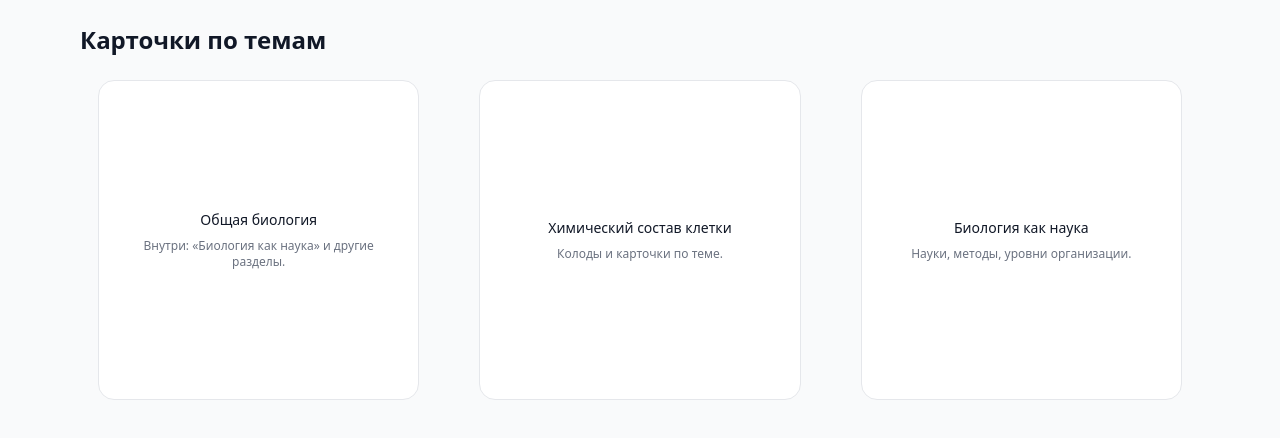
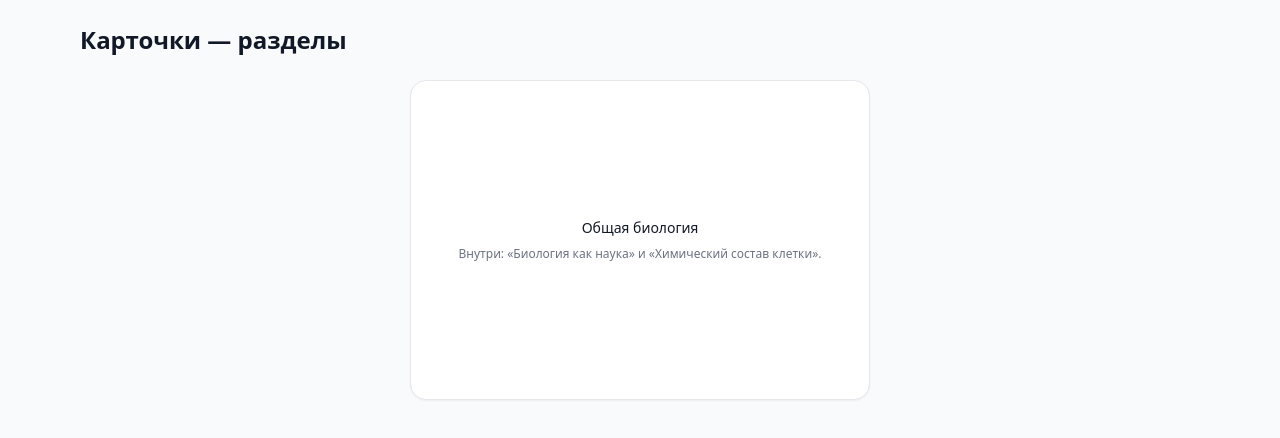
Before and after one commit to Cavor789/kursbio-flashcards, a Next.js app: page /cards in a window 1280 px wide. Shown: the top 438 px of the page. Built offline with nearby package versions, Linux system fonts and the light colour scheme.

Commit message:
Update page.tsx

```diff
--- a/app/cards/page.tsx
+++ b/app/cards/page.tsx
@@ -3,57 +3,32 @@ import Link from 'next/link';
 
 export const dynamic = 'force-dynamic';
 
+export const metadata = {
+  title: 'Карточки — Kursbio',
+  description: 'Навигация по карточкам: Общая биология.',
+};
+
 export default function CardsIndex() {
   return (
     <section className="space-y-6">
-      <h1 className="text-2xl font-semibold">Карточки по темам</h1>
+      <h1 className="text-2xl font-semibold">Карточки — разделы</h1>
 
-      <div className="grid grid-cols-1 md:grid-cols-3 gap-6 justify-items-center">
+      <div className="grid grid-cols-1 gap-6 justify-items-center">
         <Link
           href="/biology"
           className="
             w-full md:w-[90%] max-w-[460px]
             h-[40vh]
-            rounded-2xl border hover:shadow bg-white
+            rounded-2xl border bg-white shadow-sm hover:shadow-md
             transition-transform duration-300 hover:scale-[1.01]
             p-6 flex flex-col justify-center text-center
           "
         >
-          <div className="text-base md:text-sm leading-tight font-medium">Общая биология</div>
+          <div className="text-base md:text-sm leading-tight font-medium">
+            Общая биология
+          </div>
           <div className="text-sm md:text-xs text-gray-500 mt-2 leading-snug">
-            Внутри: «Биология как наука» и другие разделы.
-          </div>
-        </Link>
-
-        <Link
-          href="/biology/chemistry"
-          className="
-            w-full md:w-[90%] max-w-[460px]
-            h-[40vh]
-            rounded-2xl border hover:shadow bg-white
-            transition-transform duration-300 hover:scale-[1.01]
-            p-6 flex flex-col justify-center text-center
-          "
-        >
-          <div className="text-base md:text-sm leading-tight font-medium">Химический состав клетки</div>
-          <div className="text-sm md:text-xs text-gray-500 mt-2 leading-snug">
-            Колоды и карточки по теме.
-          </div>
-        </Link>
-
-        <Link
-          href="/biology/science"
-          className="
-            w-full md:w-[90%] max-w-[460px]
-            h-[40vh]
-            rounded-2xl border hover:shadow bg-white
-            transition-transform duration-300 hover:scale-[1.01]
-            p-6 flex flex-col justify-center text-center
-          "
-        >
-          <div className="text-base md:text-sm leading-tight font-medium">Биология как наука</div>
-          <div className="text-sm md:text-xs text-gray-500 mt-2 leading-snug">
-            Науки, методы, уровни организации.
+            Внутри: «Биология как наука» и «Химический состав клетки».
           </div>
         </Link>
       </div>
```
